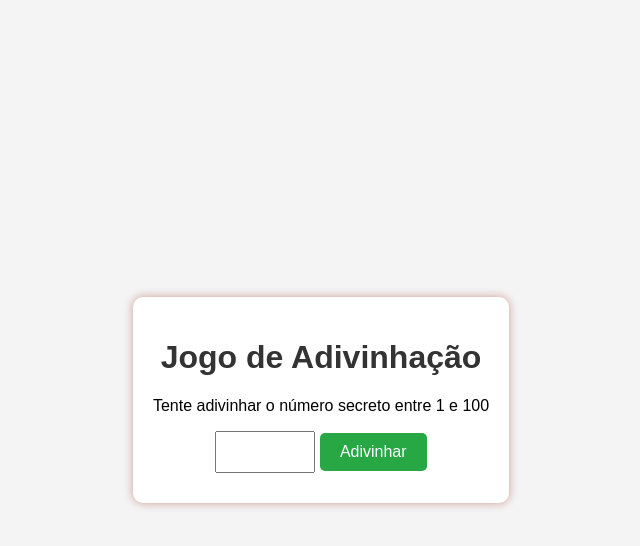
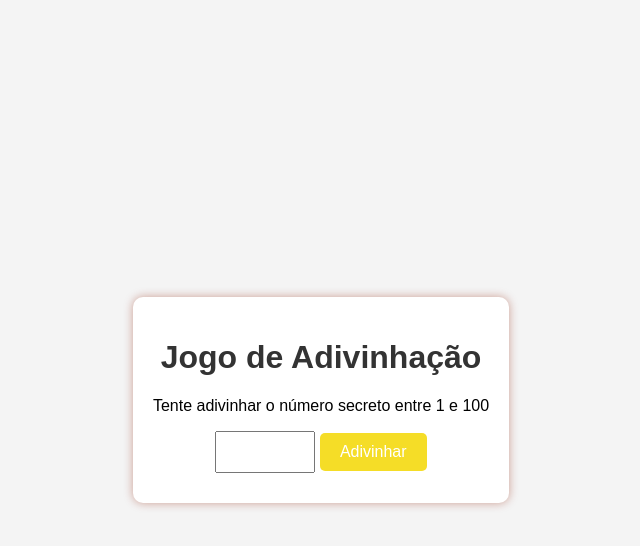
Before and after one commit to ciromacedo/game-adivinhacao-2025, a plain HTML site: page index.html in a window 1280 px wide. Both pictures are taken after a click on the button "Adivinhar". Shown: the whole page, without its empty margins (319-959 px from the left). Drawn offline with Linux system fonts and the light colour scheme.

Commit message:
new changes

```diff
--- a/index.html
+++ b/index.html
@@ -57,14 +57,23 @@
       <p>Tente adivinhar o número secreto entre 1 e 100</p>
 
       <input type="number" id="NMPalpite" min="1" max="100"/>
-      <button id="BTNAdivinhar" onclick="teste()"> Adivinhar </button>
+
+      <button id="BTNAdivinhar"
+              onmouseover="escurecerBotao()"
+              onclick="verificarPalpite()">
+              Adivinhar
+      </button>
     </div>
 
     <script>
+      function escurecerBotao(){
+        var botao_adivinhar = document.getElementById('BTNAdivinhar');
+        botao_adivinhar.style.backgroundColor = '#F5DD27';
+      }
 
-      function teste(){
+      function verificarPalpite(){
 
-        alert(' è nois queroiz!!!! ');
+        alert(' ..vamos construir daqui a pouco!! ');
 
       }
 
```
